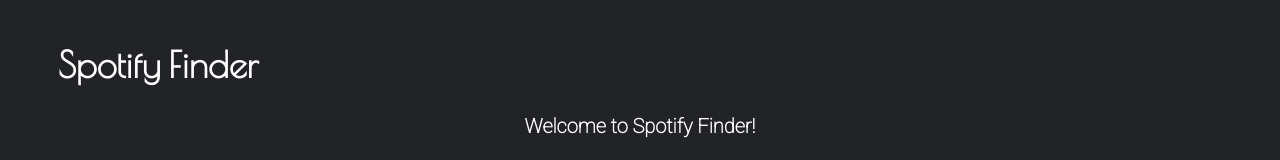
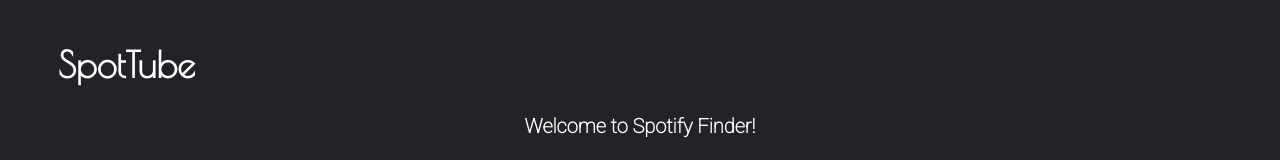
Before and after one commit to verben-a/spotify-new, an Angular app: page / in a window 1280 px wide. Shown: the top 160 px of the page. Built offline with nearby package versions, Linux system fonts and the light colour scheme.

Commit message:
SpotTube

```diff
--- a/src/app/app.component.html
+++ b/src/app/app.component.html
@@ -1,4 +1,6 @@
 <!--The content below is only a placeholder and can be replaced.-->
-<nav class="nav">Spotify Finder</nav>
+<nav class="nav">
+<!-- <a [routerLink]="['/album-details', album.id]></a> -->
+SpotTube</nav>
 <!-- <a routerLink="/album-details">Albums</a> -->
 <router-outlet></router-outlet>
```
